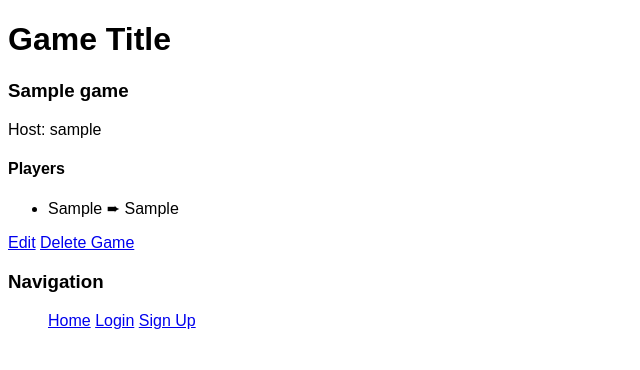
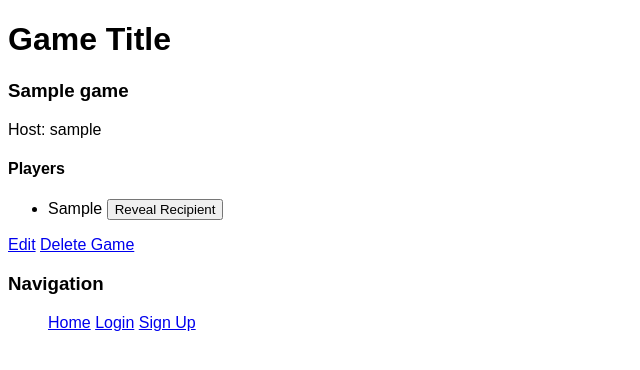
Before and after one commit to nickolasalcazar/SecretSanta, a Django app: page /game/1/ in a window 1280 px wide. Shown: the top 370 px of the page, without its empty margins (0-640 px from the left). Run offline with Django 3.2, Linux system fonts and the light colour scheme; tables that the repository leaves empty hold one stand-in row (values such as "Sample post").

Commit message:
Added ability for User to reveal and hide the recipients of Players in game_detail_view.html'

```diff
--- /dev/null
+++ b/secretsanta/game/static/game/game_detail_view.js
@@ -0,0 +1,29 @@
+console.log('game_detail_view.js');
+
+player_list = document.querySelector('#player-list');
+
+/*
+ * Reveal recipient button. Activates via event bubbling.
+ * Toggles visibility of a Player's recipient.
+ */
+player_list.addEventListener('click', function(event) {
+    if (event.target.classList.contains('rvl-recipient-btn')) {
+    	// If recipient is revealed
+    	if (event.target.classList.contains('revealed')) {
+    		// Hide recipient
+    		event.target.textContent = 'Reveal Recipient';
+    		event.target.parentElement.querySelector('.rvl-recipient-btn').classList.remove('revealed');
+    		event.target.parentElement.querySelector('.recipient-info').classList.add('display-none');
+    	} else {
+    		// Show recipient
+    		event.target.textContent = 'Hide Recipient';
+    		event.target.parentElement.querySelector('.rvl-recipient-btn').classList.add('revealed');
+    		event.target.parentElement.querySelector('.recipient-info').classList.remove('display-none');
+
+    	}
+
+
+
+    	//event.target.classList.remove('rvl-recipient-btn')
+    }
+});
--- a/secretsanta/game/templates/game/game_detail.html
+++ b/secretsanta/game/templates/game/game_detail.html
@@ -1,4 +1,5 @@
 {% extends "game/base.html" %}
+{% load static %}
 {% block content %}
 	<h1>Game Title</h1>
     <div>
@@ -6,9 +7,17 @@
     	<p>Host: {{ object.host }}</p>
 
     	<h4>Players</h4>
-    	<ul>
+    	<ul id="player-list">
 	    	{% for player in object.player_set.all %}
-	    		<li>{{ player.first_name }} ➨ {{ player.recipient.first_name }}</li>
+	    		<li>
+                    <div>
+                        {{ player.first_name }}
+                        <span class="recipient-info display-none">➨
+                            {{ player.recipient.first_name }}
+                        </span>
+                        <button class="rvl-recipient-btn">Reveal Recipient</button>
+                    </div>
+                </li>
 	    	{% endfor %}
     	</ul>
     	<div>
@@ -16,4 +25,5 @@
 	    	<a href="{% url 'game-delete' object.id %}">Delete Game</a>
     	</div>
     </div>
+    <script src="{% static 'game/game_detail_view.js' %}"></script>
 {% endblock content %}
--- a/secretsanta/game/views.py
+++ b/secretsanta/game/views.py
@@ -171,7 +171,11 @@ def assignPairs(game):
 
     # Re-assign all recipients
     for player in players:
-        i = random.randint(0, len(unassigned_players)-1)
+        # Keep generating an index until a self-assignment is avoided
+        i = 0
+        while (True):
+            i = random.randint(0, len(unassigned_players)-1)
+            if (player != unassigned_players[i]): break
 
         print('index = ', i, ', len = ', len(unassigned_players),
             ' | ', player.first_name, '->', unassigned_players[i].first_name)
```
